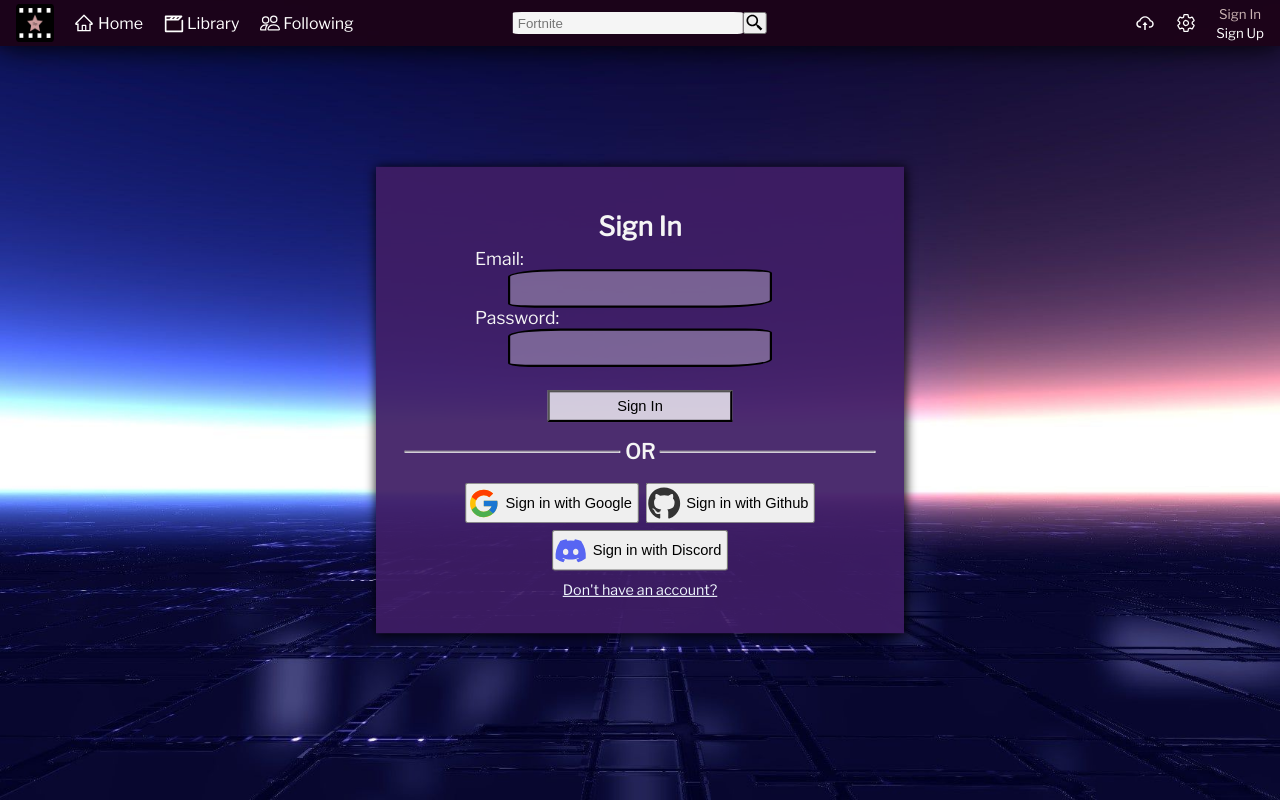
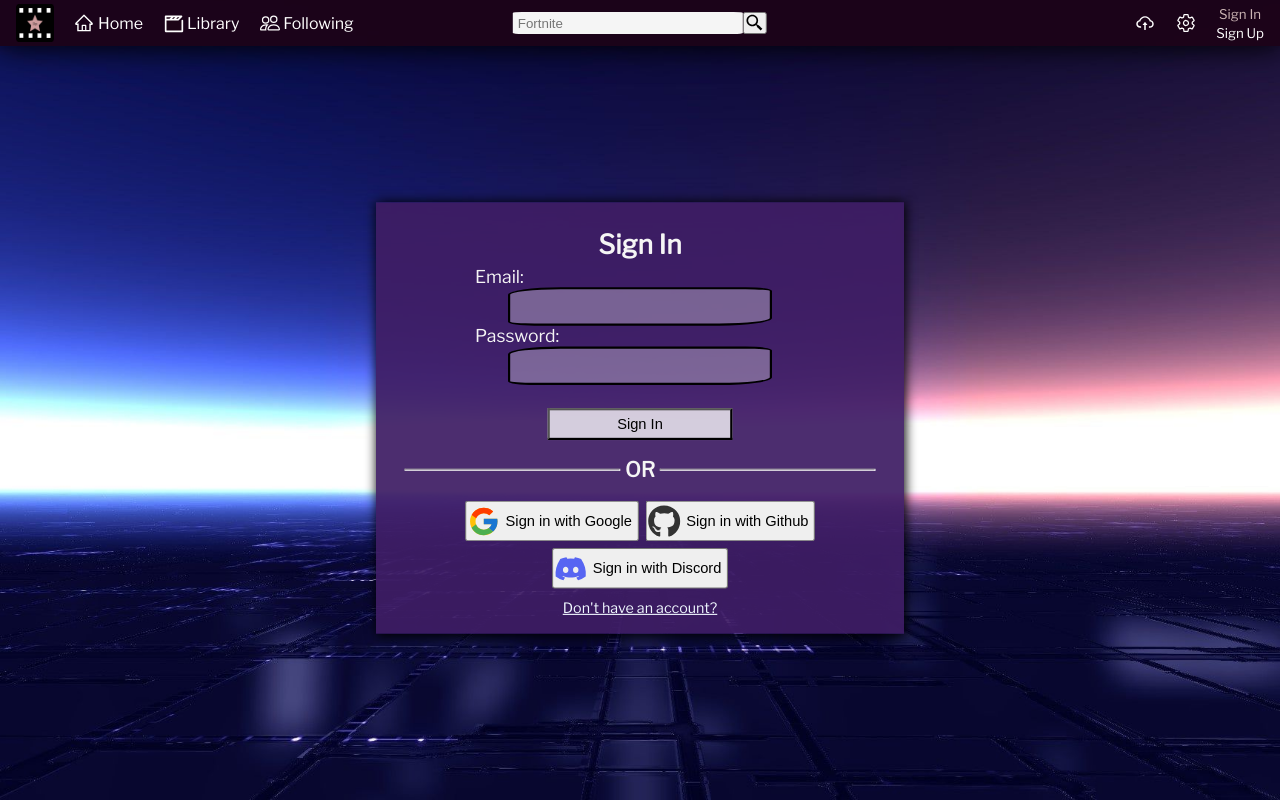
Before and after one commit to Tyson3101/StarClips, a Next.js app: page /auth/signin in a window 1280 px wide. Built offline with nearby package versions, Linux system fonts and the light colour scheme; no server answers.

Commit message:
Responsiveness

```diff
--- a/styles/Auth.module.css
+++ b/styles/Auth.module.css
@@ -1,7 +1,7 @@
 .authPage {
   color: whitesmoke;
   position: absolute;
-  top: 50%;
+  top: calc(50% + 1.1rem);
   left: 50%;
   transform: translate(-50%, -50%) scale(1.1);
   background-color: rgba(63, 30, 101, 0.93);
@@ -9,7 +9,7 @@
   flex-direction: column;
   align-items: center;
   box-shadow: 1px 1px 10px 1px black;
-  padding: 4vh 0;
+  padding: 2vh 0;
 }
 
 .authPage header {
--- a/styles/Upload.module.css
+++ b/styles/Upload.module.css
@@ -4,7 +4,7 @@
   margin: auto;
   color: whitesmoke;
   position: absolute;
-  top: 50%;
+  top: calc(50% + 1.1rem);
   left: 50%;
   transform: translate(-50%, -50%) scale(1.1);
   background-color: rgba(63, 30, 101, 0.93);
```
